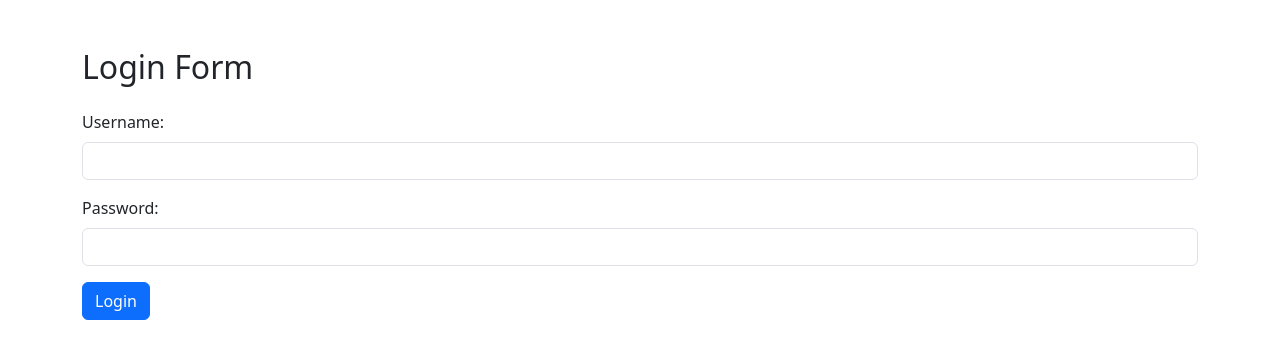
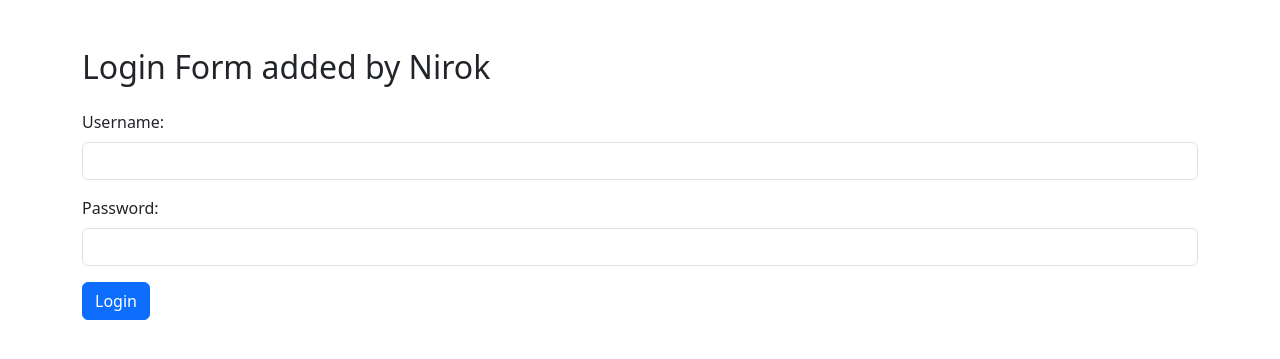
Before and after one commit to nirokasher/testproject, a PHP site: page /login.php in a window 1280 px wide. Shown: the top 359 px of the page. Run offline with PHP 8.4, Linux system fonts and the light colour scheme.

Commit message:
update login page

```diff
--- a/login.php
+++ b/login.php
@@ -11,7 +11,7 @@
 <body>
 
 <div class="container mt-5">
-    <h2 class="mb-4">Login Form</h2>
+    <h2 class="mb-4">Login Form added by Nirok</h2>
 
     <form id="loginForm">
         <div class="mb-3">
```
